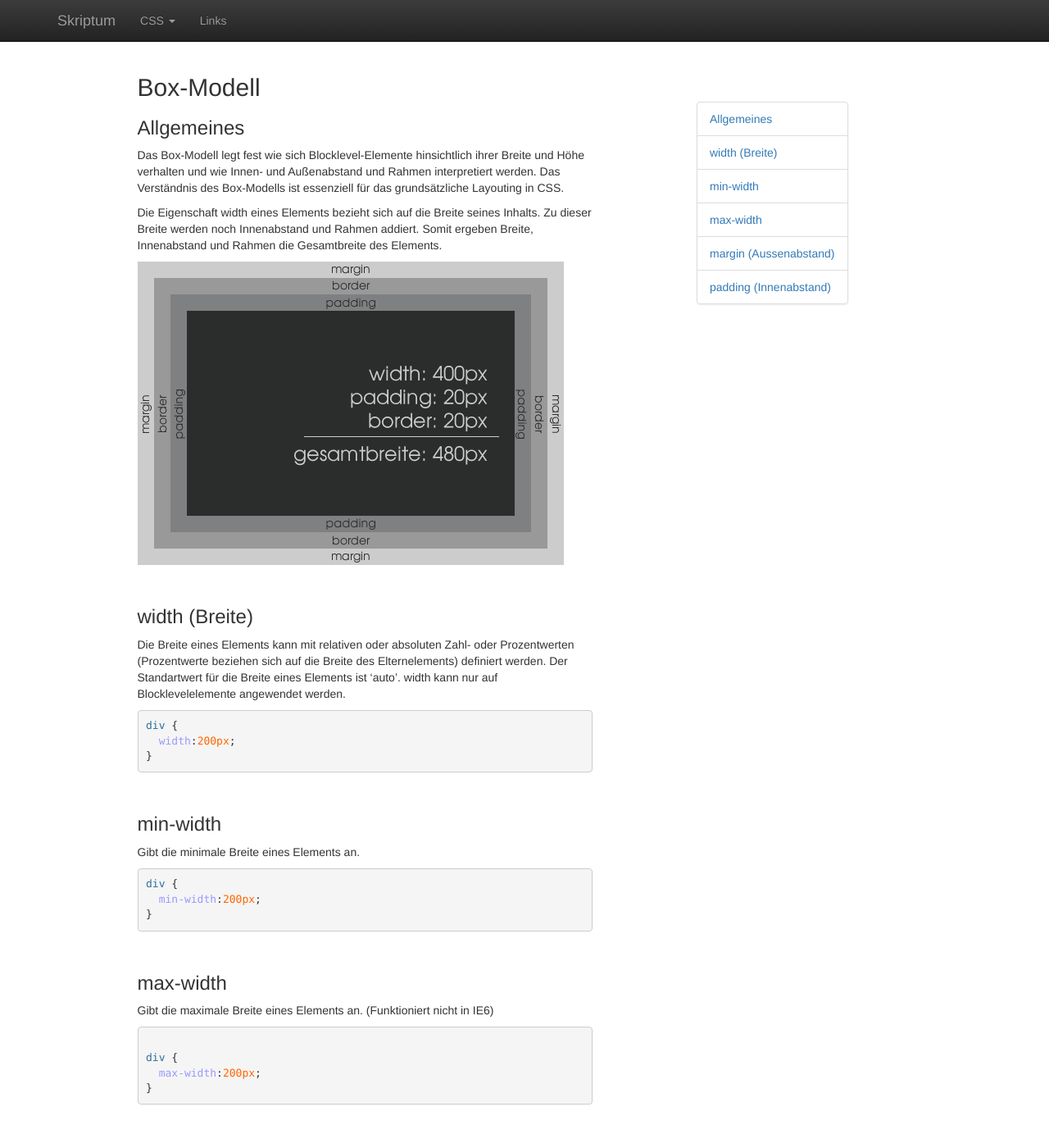
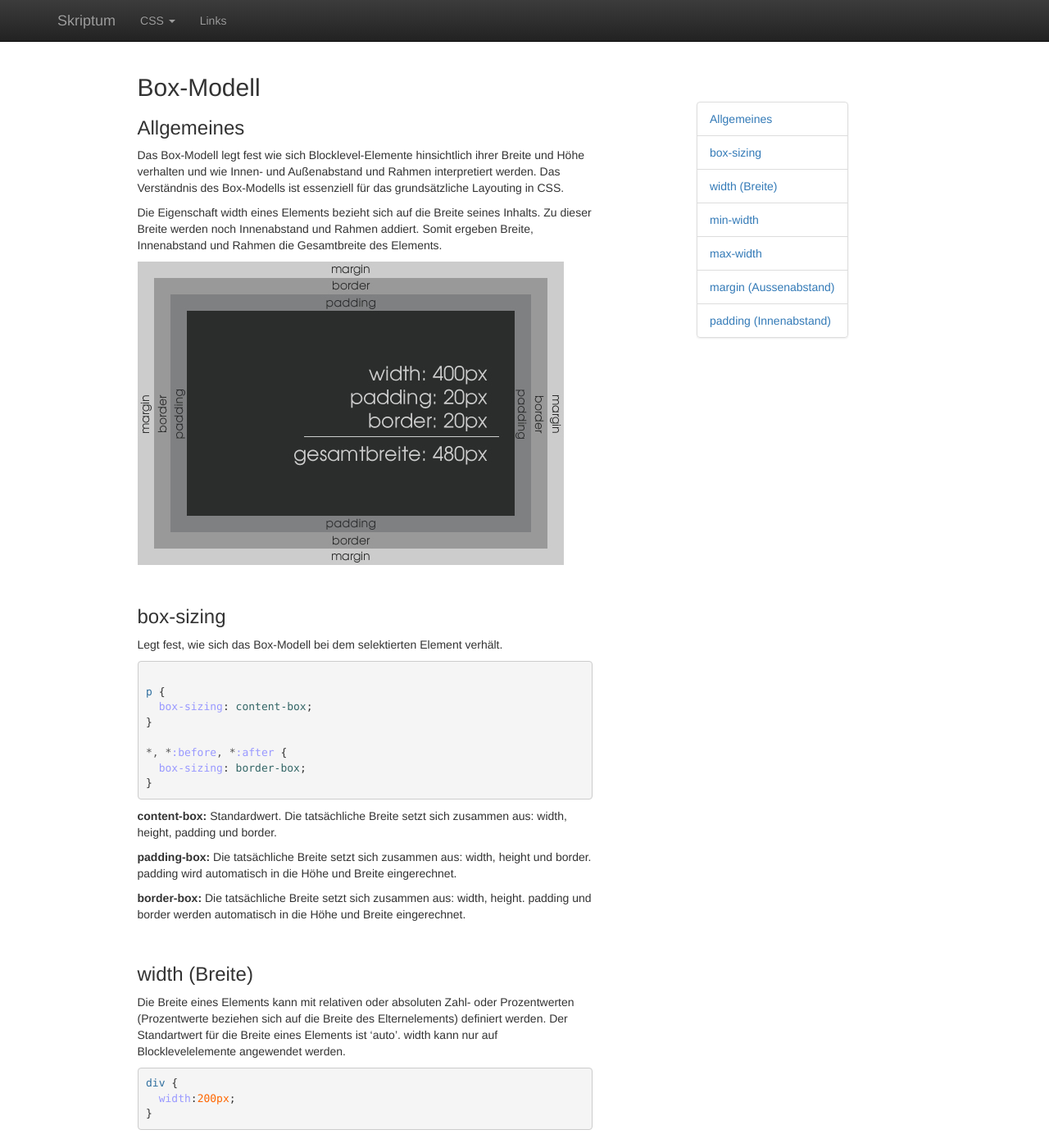
Before and after one commit to matuzo/skriptum, a Jekyll site: the page built from _skriptum/boxmodell.md, in a window 1280 px wide and 1400 px high. Shown: the whole window at 82% size. Built offline with Jekyll 4.4.1, drawn with Linux system fonts in a browser that asks for light colours; nearby versions of some CDN libraries.

Commit message:
update boxmodell

```diff
--- a/_skriptum/boxmodell.md
+++ b/_skriptum/boxmodell.md
@@ -13,6 +13,28 @@ Das Box-Modell legt fest wie sich Blocklevel-Elemente hinsichtlich ihrer Breite
 Die Eigenschaft width eines Elements bezieht sich auf die Breite seines Inhalts. Zu dieser Breite werden noch Innenabstand und Rahmen addiert. Somit ergeben Breite, Innenabstand und Rahmen die Gesamtbreite des Elements.
 
 <img src="{{site.baseurl}}/images/boxmodell.jpg" class="img-responsive" alt="Box-Modell" />
+
+
+### box-sizing
+
+Legt fest, wie sich das Box-Modell bei dem selektierten Element verhält.
+
+{% highlight css %}
+p {
+  box-sizing: content-box;
+}
+
+*, *:before, *:after {
+  box-sizing: border-box;
+}
+{% endhighlight %}
+
+**content-box:** Standardwert. Die tatsächliche Breite setzt sich zusammen aus: width, height, padding und border.
+
+**padding-box:** Die tatsächliche Breite setzt sich zusammen aus: width, height und border. padding wird automatisch in die Höhe und Breite eingerechnet.
+
+**border-box:** Die tatsächliche Breite setzt sich zusammen aus: width, height. padding und border werden automatisch in die Höhe und Breite eingerechnet.
+
 
 ### width (Breite)
 
```
Also changed, not shown: 1 other file.
